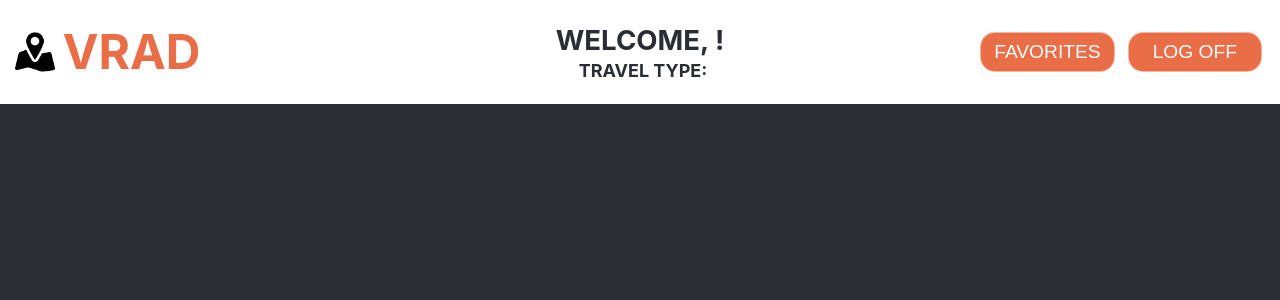
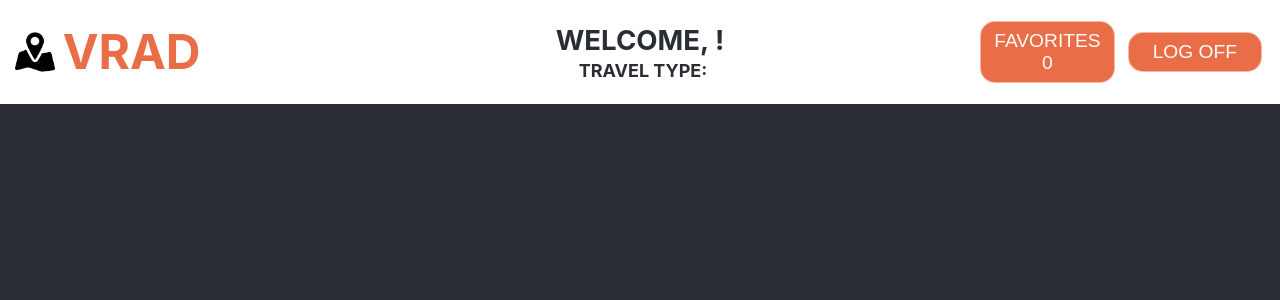
Before and after one commit to MandyAlford/vrad-frontend, a React (Create React App) app: page /favorites in a window 1280 px wide. Shown: the top 300 px of the page. Built offline with nearby package versions, Linux system fonts and the light colour scheme.

Commit message:
Add counter for number of favorite listings to header favorites button

```diff
--- a/src/App/App.js
+++ b/src/App/App.js
@@ -68,6 +68,10 @@ class App extends Component {
     this.props.history.push(`/favorites`)
   }
 
+  getFavoriteCount = () => {
+    return this.state.favorites.length
+  }
+
   render() {
     let headerText = [
       <h2 className='header-description'>WELCOME, {this.state.name.toUpperCase()}!</h2>,
@@ -90,6 +94,7 @@ class App extends Component {
             headerInfo={headerText}
             logoutUser={this.logoutUser}
             displayFavorites={this.routeToFavorites}
+            favoriteCount={this.getFavoriteCount()}
           />
           <Areas
             name={this.state.name}
@@ -104,6 +109,7 @@ class App extends Component {
             headerInfo={listingText}
             logoutUser={this.logoutUser}
             displayFavorites={this.routeToFavorites}
+            favoriteCount={this.getFavoriteCount()}
           />
           <Listings />
         </Route>
@@ -113,6 +119,7 @@ class App extends Component {
           headerInfo={headerText}
           logoutUser={this.logoutUser}
           displayFavorites={this.routeToFavorites}
+          favoriteCount={this.getFavoriteCount()}
         />
         <IndividualListing
           addFavorites={this.addListingToFavorites}
@@ -124,6 +131,7 @@ class App extends Component {
             headerInfo={headerText}
             logoutUser={this.logoutUser}
             displayFavorites={this.routeToFavorites}
+            favoriteCount={this.getFavoriteCount()}
           />
           <Favorites
             favoriteListings={this.state.favorites}
--- a/src/Header/Header.js
+++ b/src/Header/Header.js
@@ -21,7 +21,7 @@ class Header extends Component {
             <h2 className='header-area-name'>{this.props.headerInfo}</h2>
           </div>
           <form className='button-container'>
-            <button className='header-buttons' id='favorite-button' onClick={this.props.displayFavorites}>FAVORITES</button>
+            <button className='header-buttons' id='favorite-button' onClick={this.props.displayFavorites}>FAVORITES {this.props.favoriteCount}</button>
             <button className='header-buttons' id='log-off-button' onClick={this.props.logoutUser}>LOG OFF</button>
           </form>
         </header>
```
